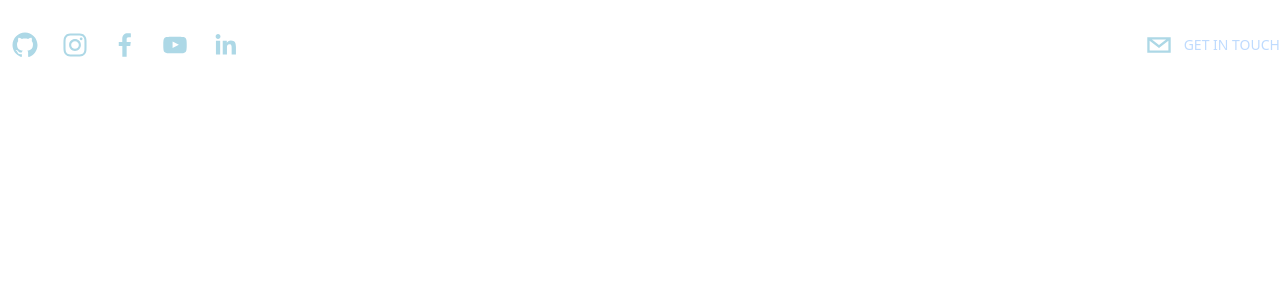
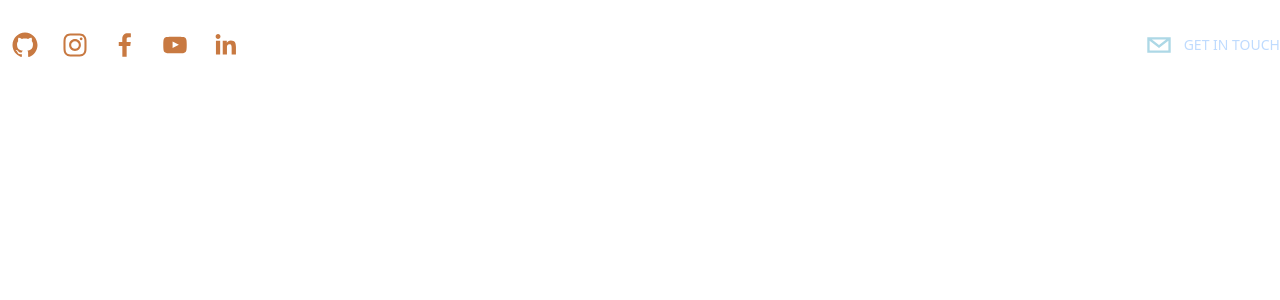
Before and after one commit to simoneya/portfolio-next.js, a Next.js app: page /components/Header in a window 1280 px wide. Shown: the top 300 px of the page. Built offline with nearby package versions, Linux system fonts and the light colour scheme.

Commit message:
experimenting with colours

```diff
--- a/pages/components/Header.tsx
+++ b/pages/components/Header.tsx
@@ -25,31 +25,31 @@ export default function Header({}: Props) {
             {/* Social Icons */}
             <SocialIcon
              url="https://github.com"
-             fgColor="lightblue"
+             fgColor="#C87941"
              bgColor="transparent"
             />
 
             <SocialIcon
              url="https://instagram.com"
-             fgColor="lightblue"
+             fgColor="#C87941"
              bgColor="transparent"
             />
 
             <SocialIcon
              url="https://facebook.com"
-             fgColor="lightblue"
+             fgColor="#C87941"
              bgColor="transparent"
             />
 
             <SocialIcon
              url="https://youtube.com"
-             fgColor="lightblue"
+             fgColor="#C87941"
              bgColor="transparent"
             />
 
              <SocialIcon
              url="https://linkedin.com"
-             fgColor="lightblue"
+             fgColor="#C87941"
              bgColor="transparent"
             />
         </motion.div>
--- a/pages/index.tsx
+++ b/pages/index.tsx
@@ -9,7 +9,7 @@ const inter = Inter({ subsets: ['latin'] })
 
 export default function Home() {
   return (
-    <div className="bg-[rgb(70,130,180)] text-white h-screen snap-y snap-mandatory overflow-scroll z-0">
+    <div className="bg-[rgb(41,0,1)] text-white h-screen snap-y snap-mandatory overflow-scroll z-0">
       <Head>
         <title>Simona's Porfolio</title>
         <meta name="description" content="Generated by create next app" />
@@ -21,7 +21,7 @@ export default function Home() {
       <Header />
 
       {/* Hero */}
-      <section id="hero" className="snap-center">
+      <section id="hero" className="snap">
         <Hero />
       </section>
 
```
